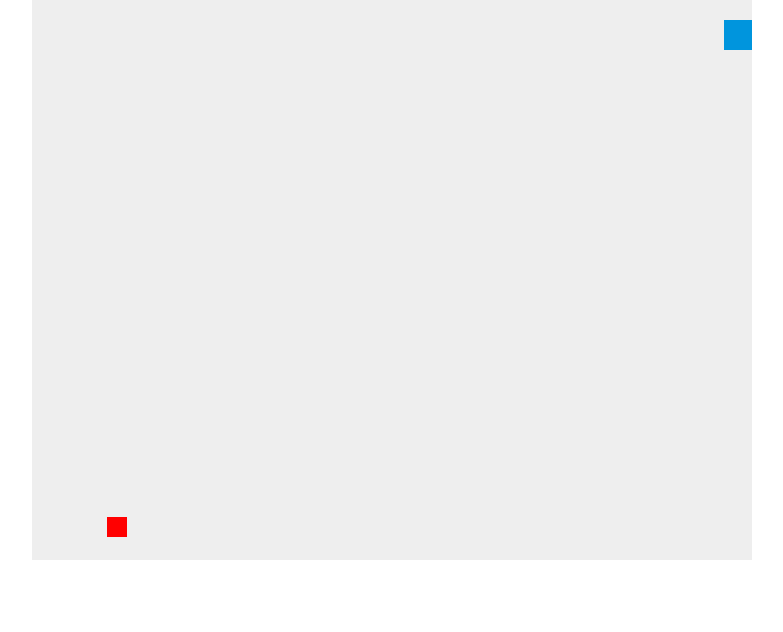
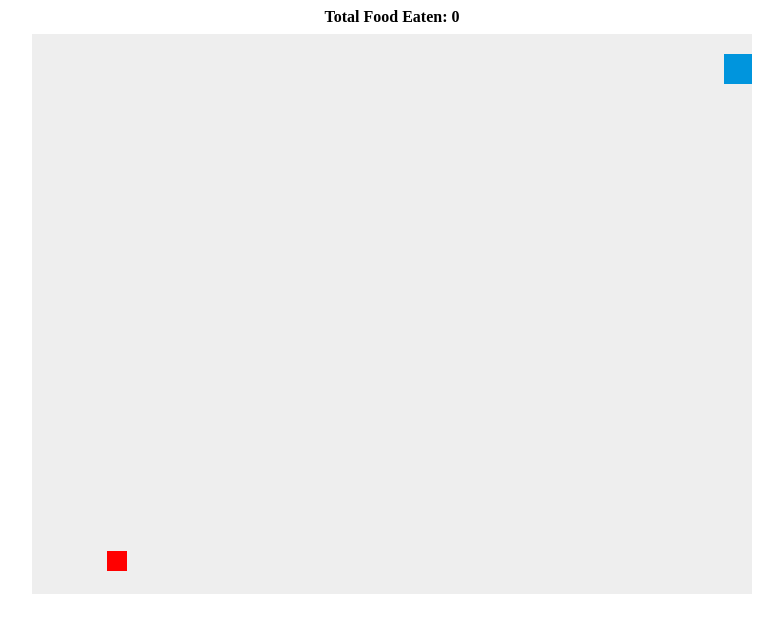
Before and after one commit to skathuria29/snakeGame, a plain HTML site: page index.html in a window 1280 px wide. Shown: the whole page, without its empty margins (248-1031 px from the left). Drawn offline with Linux system fonts and the light colour scheme.

Commit message:
Show Eaten Food

```diff
--- a/index.html
+++ b/index.html
@@ -6,9 +6,12 @@
     <style>
     	* { padding: 0; margin: 0; }
     	canvas { background: #eee; display: block; margin: 0 auto; }
+        .food { text-align: center; font-weight: bold; padding: 8px; }
     </style>
 </head>
 <body>
+
+<div class="food">Total Food Eaten: <span id="countFood">0</span></div>
 
 <canvas id="myCanvas" width="720" height="560"></canvas>
 
```
